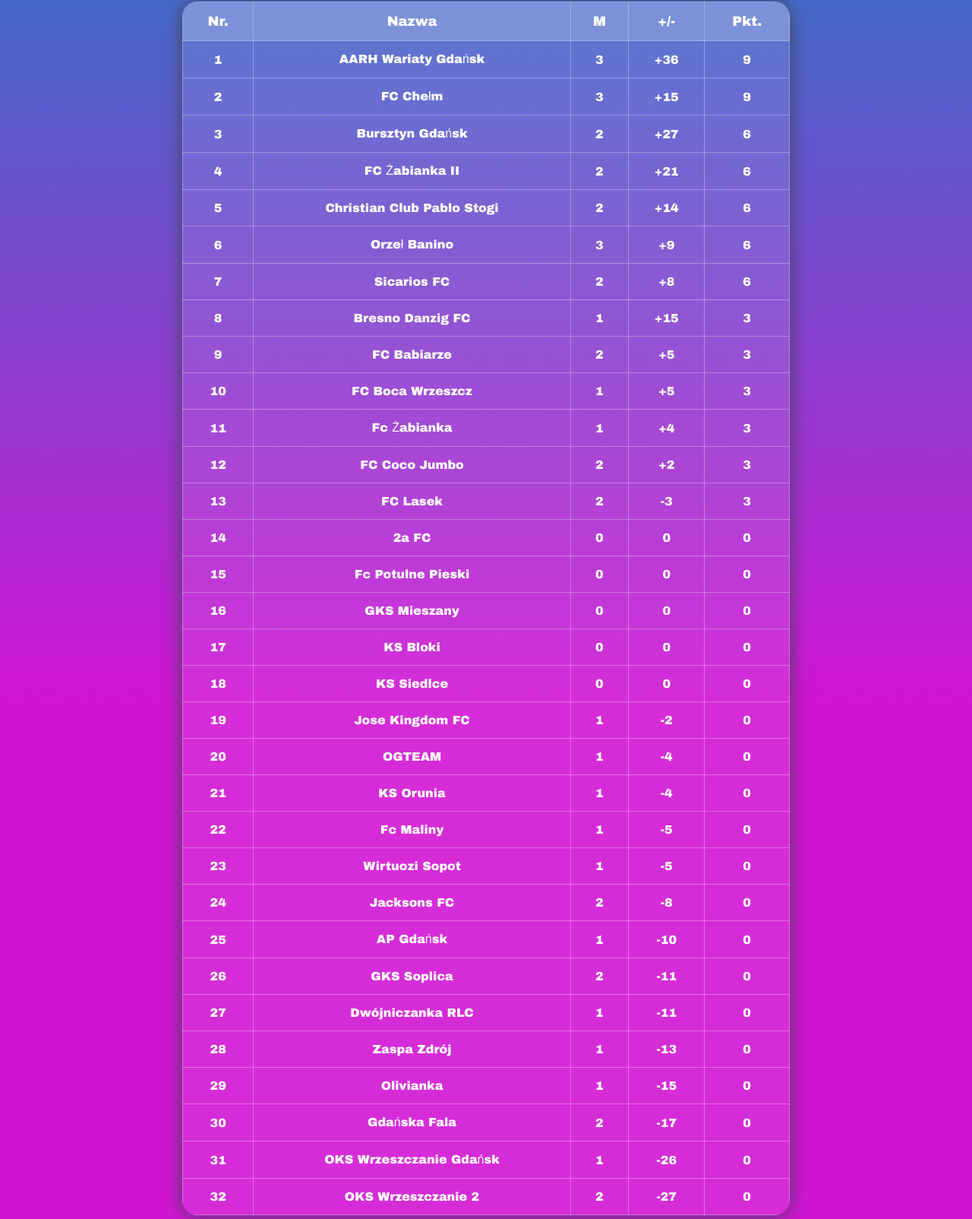
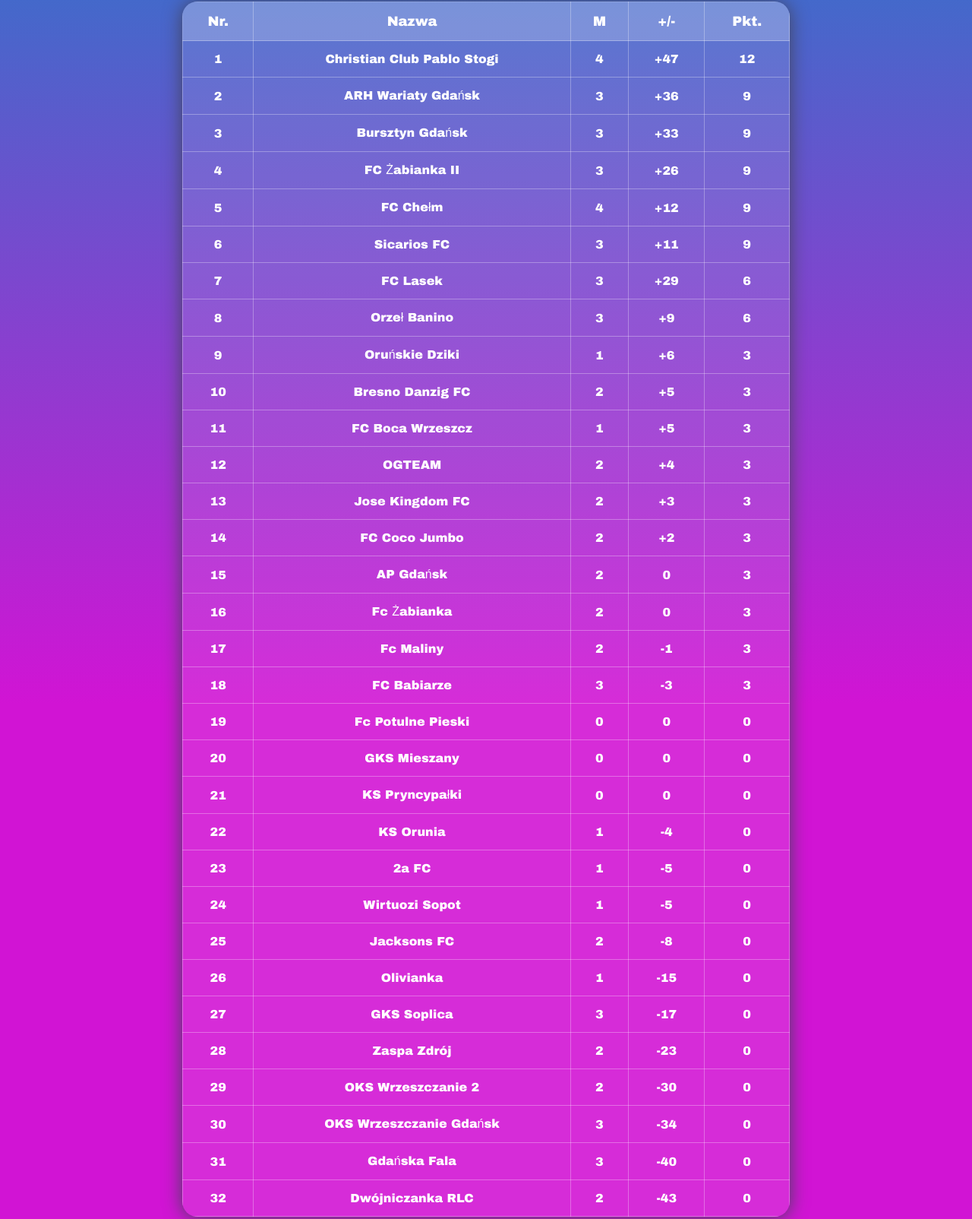
Before and after one commit to FSG-Pages/Zaspa_Zdroj, a plain HTML site: page tabela.html in a window 1280 px wide. Shown: the part 124-1728 px from the top of the page at 76% size. Drawn offline with Linux system fonts and the light colour scheme.

Commit message:
Add files via upload

```diff
--- a/style.css
+++ b/style.css
@@ -593,6 +593,7 @@ text-decoration: none;
     box-shadow: 0px 1px 10px rgba(0, 0, 0, 0.2);
     transition: transform 0.3s ease;
     padding: 15px;
+    transition: background-color 0.75s ease;
 
 }
 
@@ -600,6 +601,7 @@ text-decoration: none;
     transform: scale(1.1);
     background-color: rgb(34, 35, 33);
     color: #ffffff;
+
 }
 
 .burger-menu .line {
@@ -607,7 +609,7 @@ text-decoration: none;
     height: 4px; /* Grubość linii */
     background-color: black;
     border-radius: 2px;
-    transition: background-color 0.3s ease;
+    transition: background-color 0.75s ease;
 }
 
 .burger-menu:hover .line {
--- a/tabela.html
+++ b/tabela.html
@@ -20,38 +20,38 @@
             </tr>
         </thead>
         <tbody>
-            <tr><td>1</td><td>AARH Wariaty Gdańsk</td><td>3</td><td>+36</td><td>9</td></tr>
-            <tr><td>2</td><td>FC Chełm</td><td>3</td><td>+15</td><td>9</td></tr>
-            <tr><td>3</td><td>Bursztyn Gdańsk</td><td>2</td><td>+27</td><td>6</td></tr>
-            <tr><td>4</td><td>FC Żabianka II</td><td>2</td><td>+21</td><td>6</td></tr>
-            <tr><td>5</td><td>Christian Club Pablo Stogi</td><td>2</td><td>+14</td><td>6</td></tr>
-            <tr><td>6</td><td>Orzeł Banino</td><td>3</td><td>+9</td><td>6</td></tr>
-            <tr><td>7</td><td>Sicarios FC</td><td>2</td><td>+8</td><td>6</td></tr>
-            <tr><td>8</td><td>Bresno Danzig FC</td><td>1</td><td>+15</td><td>3</td></tr>
-            <tr><td>9</td><td>FC Babiarze</td><td>2</td><td>+5</td><td>3</td></tr>
-            <tr><td>10</td><td>FC Boca Wrzeszcz</td><td>1</td><td>+5</td><td>3</td></tr>
-            <tr><td>11</td><td>Fc Żabianka</td><td>1</td><td>+4</td><td>3</td></tr>
-            <tr><td>12</td><td>FC Coco Jumbo</td><td>2</td><td>+2</td><td>3</td></tr>
-            <tr><td>13</td><td>FC Lasek</td><td>2</td><td>-3</td><td>3</td></tr>
-            <tr><td>14</td><td>2a FC</td><td>0</td><td>0</td><td>0</td></tr>
-            <tr><td>15</td><td>Fc Potulne Pieski</td><td>0</td><td>0</td><td>0</td></tr>
-            <tr><td>16</td><td>GKS Mieszany</td><td>0</td><td>0</td><td>0</td></tr>
-            <tr><td>17</td><td>KS Bloki</td><td>0</td><td>0</td><td>0</td></tr>
-            <tr><td>18</td><td>KS Siedlce</td><td>0</td><td>0</td><td>0</td></tr>
-            <tr><td>19</td><td>Jose Kingdom FC</td><td>1</td><td>-2</td><td>0</td></tr>
-            <tr><td>20</td><td>OGTEAM</td><td>1</td><td>-4</td><td>0</td></tr>
-            <tr><td>21</td><td>KS Orunia</td><td>1</td><td>-4</td><td>0</td></tr>
-            <tr><td>22</td><td>Fc Maliny</td><td>1</td><td>-5</td><td>0</td></tr>
-            <tr><td>23</td><td>Wirtuozi Sopot</td><td>1</td><td>-5</td><td>0</td></tr>
-            <tr><td>24</td><td>Jacksons FC</td><td>2</td><td>-8</td><td>0</td></tr>
-            <tr><td>25</td><td>AP Gdańsk</td><td>1</td><td>-10</td><td>0</td></tr>
-            <tr><td>26</td><td>GKS Soplica</td><td>2</td><td>-11</td><td>0</td></tr>
-            <tr><td>27</td><td>Dwójniczanka RLC</td><td>1</td><td>-11</td><td>0</td></tr>
-            <tr><td>28</td><td>Zaspa Zdrój</td><td>1</td><td>-13</td><td>0</td></tr>
-            <tr><td>29</td><td>Olivianka</td><td>1</td><td>-15</td><td>0</td></tr>
-            <tr><td>30</td><td>Gdańska Fala</td><td>2</td><td>-17</td><td>0</td></tr>
-            <tr><td>31</td><td>OKS Wrzeszczanie Gdańsk</td><td>1</td><td>-26</td><td>0</td></tr>
-            <tr><td>32</td><td>OKS Wrzeszczanie 2</td><td>2</td><td>-27</td><td>0</td></tr>
+            <tr><td>1</td><td>Christian Club Pablo Stogi</td><td>4</td><td>+47</td><td>12</td></tr>
+            <tr><td>2</td><td>ARH Wariaty Gdańsk</td><td>3</td><td>+36</td><td>9</td></tr>
+            <tr><td>3</td><td>Bursztyn Gdańsk</td><td>3</td><td>+33</td><td>9</td></tr>
+            <tr><td>4</td><td>FC Żabianka II</td><td>3</td><td>+26</td><td>9</td></tr>
+            <tr><td>5</td><td>FC Chełm</td><td>4</td><td>+12</td><td>9</td></tr>
+            <tr><td>6</td><td>Sicarios FC</td><td>3</td><td>+11</td><td>9</td></tr>
+            <tr><td>7</td><td>FC Lasek</td><td>3</td><td>+29</td><td>6</td></tr>
+            <tr><td>8</td><td>Orzeł Banino</td><td>3</td><td>+9</td><td>6</td></tr>
+            <tr><td>9</td><td>Oruńskie Dziki</td><td>1</td><td>+6</td><td>3</td></tr>
+            <tr><td>10</td><td>Bresno Danzig FC</td><td>2</td><td>+5</td><td>3</td></tr>
+            <tr><td>11</td><td>FC Boca Wrzeszcz</td><td>1</td><td>+5</td><td>3</td></tr>
+            <tr><td>12</td><td>OGTEAM</td><td>2</td><td>+4</td><td>3</td></tr>
+            <tr><td>13</td><td>Jose Kingdom FC</td><td>2</td><td>+3</td><td>3</td></tr>
+            <tr><td>14</td><td>FC Coco Jumbo</td><td>2</td><td>+2</td><td>3</td></tr>
+            <tr><td>15</td><td>AP Gdańsk</td><td>2</td><td>0</td><td>3</td></tr>
+            <tr><td>16</td><td>Fc Żabianka</td><td>2</td><td>0</td><td>3</td></tr>
+            <tr><td>17</td><td>Fc Maliny</td><td>2</td><td>-1</td><td>3</td></tr>
+            <tr><td>18</td><td>FC Babiarze</td><td>3</td><td>-3</td><td>3</td></tr>
+            <tr><td>19</td><td>Fc Potulne Pieski</td><td>0</td><td>0</td><td>0</td></tr>
+            <tr><td>20</td><td>GKS Mieszany</td><td>0</td><td>0</td><td>0</td></tr>
+            <tr><td>21</td><td>KS Pryncypałki</td><td>0</td><td>0</td><td>0</td></tr>
+            <tr><td>22</td><td>KS Orunia</td><td>1</td><td>-4</td><td>0</td></tr>
+            <tr><td>23</td><td>2a FC</td><td>1</td><td>-5</td><td>0</td></tr>
+            <tr><td>24</td><td>Wirtuozi Sopot</td><td>1</td><td>-5</td><td>0</td></tr>
+            <tr><td>25</td><td>Jacksons FC</td><td>2</td><td>-8</td><td>0</td></tr>
+            <tr><td>26</td><td>Olivianka</td><td>1</td><td>-15</td><td>0</td></tr>
+            <tr><td>27</td><td>GKS Soplica</td><td>3</td><td>-17</td><td>0</td></tr>
+            <tr><td>28</td><td>Zaspa Zdrój</td><td>2</td><td>-23</td><td>0</td></tr>
+            <tr><td>29</td><td>OKS Wrzeszczanie 2</td><td>2</td><td>-30</td><td>0</td></tr>
+            <tr><td>30</td><td>OKS Wrzeszczanie Gdańsk</td><td>3</td><td>-34</td><td>0</td></tr>
+            <tr><td>31</td><td>Gdańska Fala</td><td>3</td><td>-40</td><td>0</td></tr>
+            <tr><td>32</td><td>Dwójniczanka RLC</td><td>2</td><td>-43</td><td>0</td></tr>
         </tbody>
     </table>
 </body>
```
